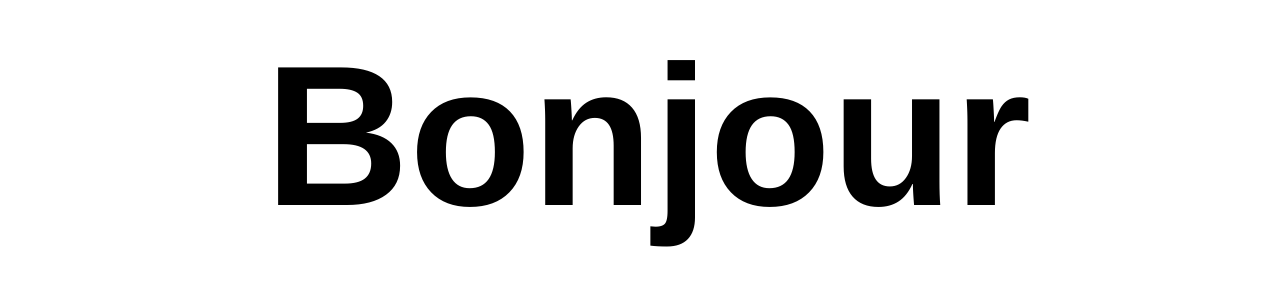
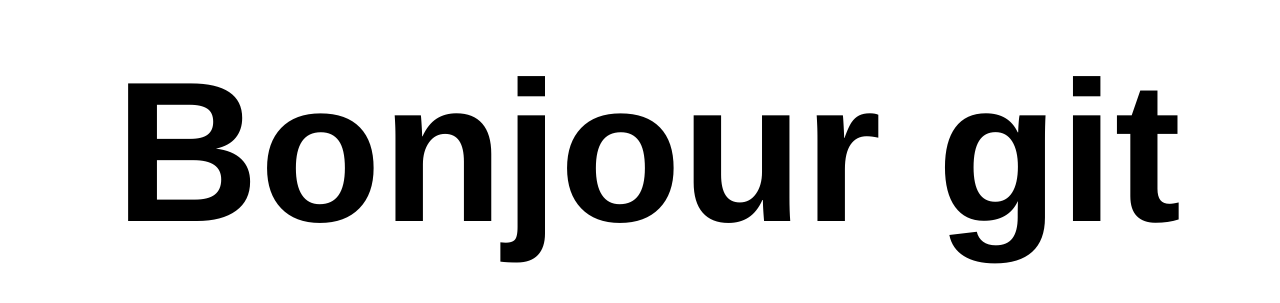
Before and after one commit to manal2/HELLO, a plain HTML site: page index.html in a window 1280 px wide. Shown: the part 307-610 px from the top of the page. Drawn offline with Linux system fonts and the light colour scheme.

Commit message:
Bonjour git

```diff
--- a/index.html
+++ b/index.html
@@ -6,7 +6,7 @@
 	<style type="text/css">
 		body{
 			position: absolute;
-			top:40%;
+			top:42%;
 			width:100%;
 			text-align:center;
 			font-family:Helvetica;
@@ -14,6 +14,6 @@
 		}
 	</style>
 	<body>
-		<h1>Bonjour</h1>
+		<h1>Bonjour git</h1>
 	</body>
 </html>
```
